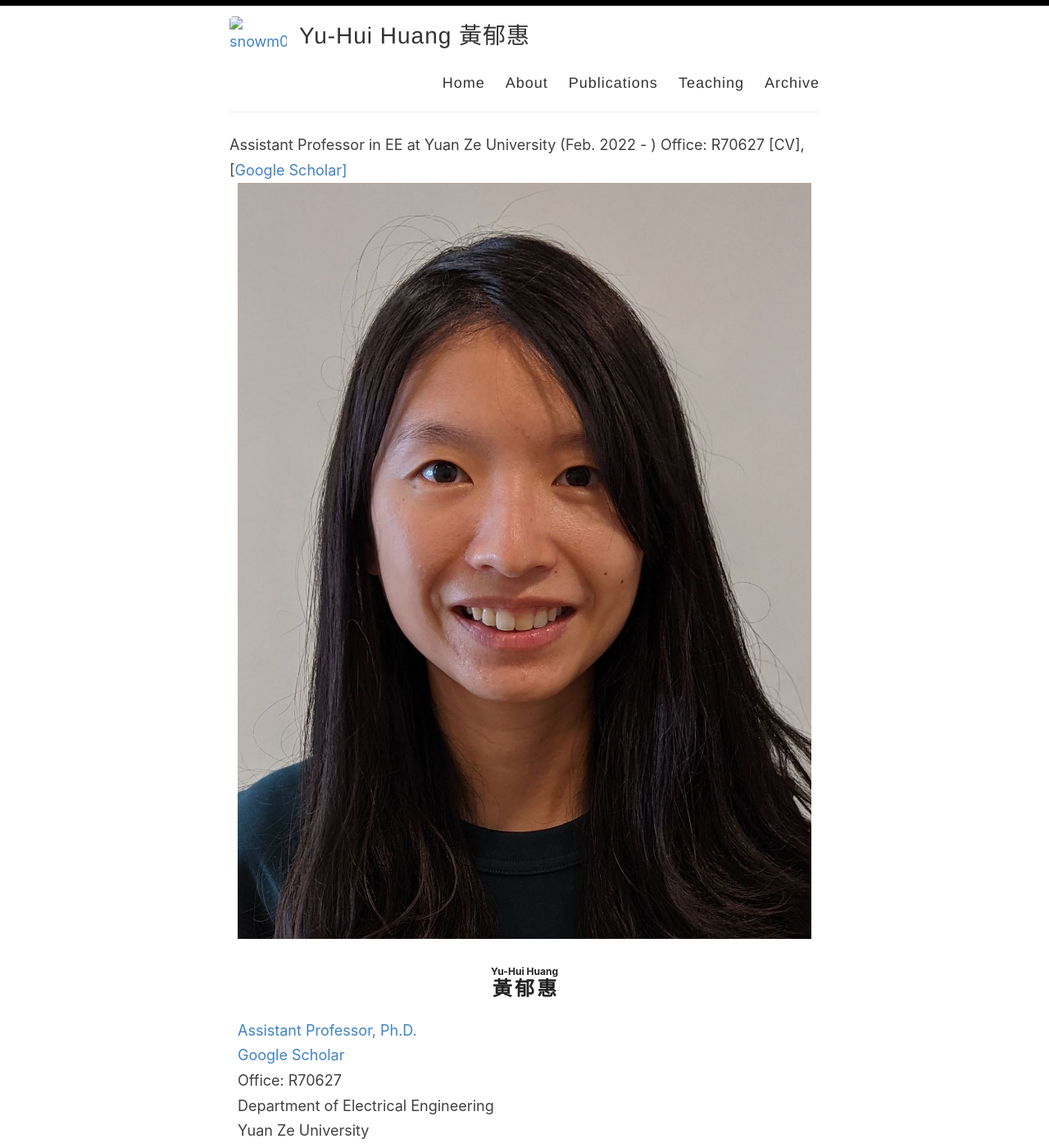
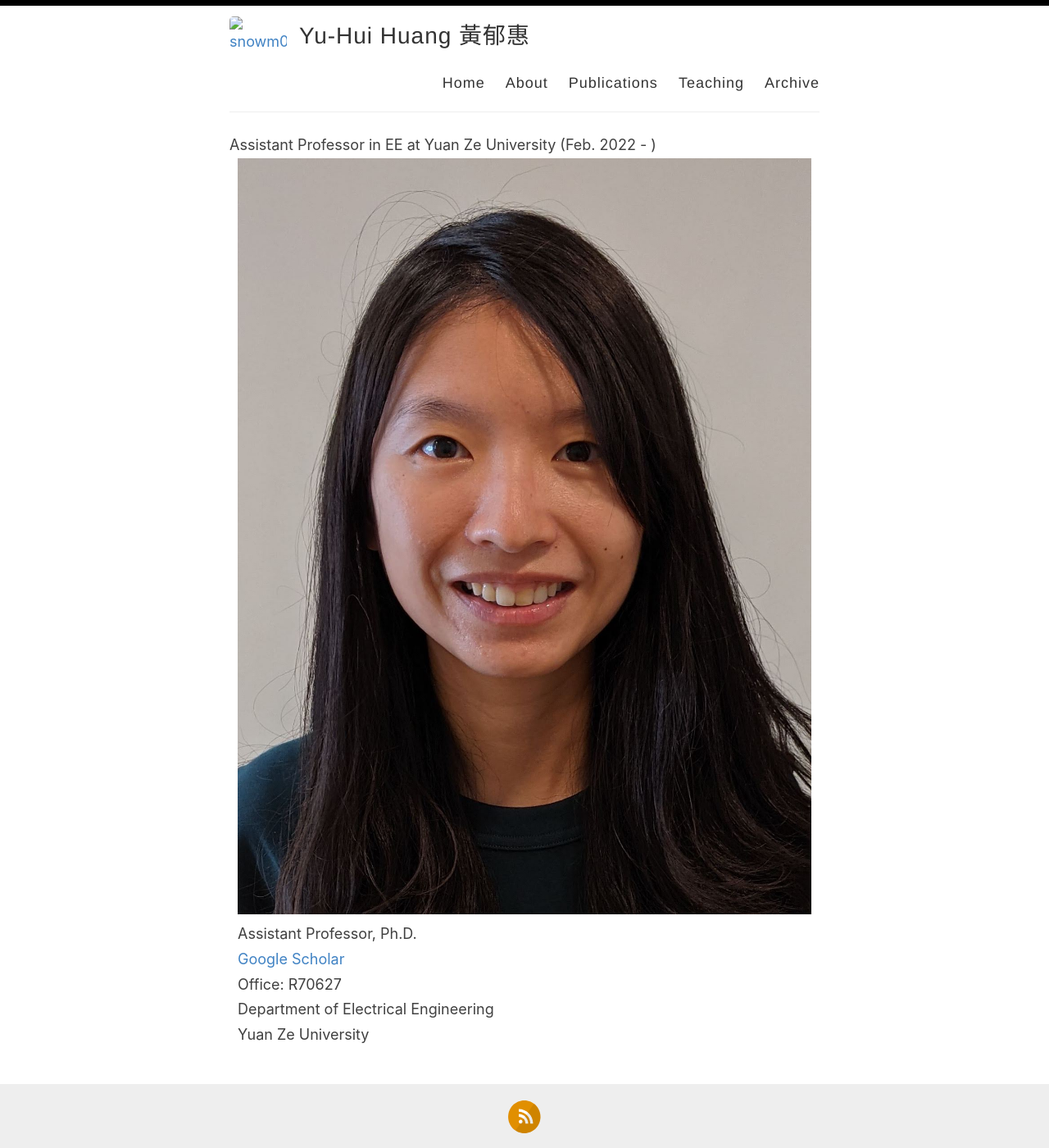
Before and after one commit to snowm0425/snowm0425.github.io, a Jekyll site: the page built from index.html, in a window 1280 px wide and 1400 px high. Shown: the whole window at 82% size. Built offline with Jekyll 4.4.1, drawn with Linux system fonts in a browser that asks for light colours; the list of posts is cut into pages by our own code.

Commit message:
Update index.html

```diff
--- a/index.html
+++ b/index.html
@@ -4,9 +4,7 @@ layout: default
 
 Assistant Professor in EE at Yuan Ze University (Feb. 2022 - )
 
-Office: R70627
 
-[CV],[<a href="https://scholar.google.com/citations?user=dNySFFYAAAAJ&hl=en">Google Scholar]
 
   <div class="container">
 	<div class="row">
@@ -14,10 +12,7 @@ Office: R70627
 			<img id="photo" class="img-rounded" src="images/PXL_20211030_052031911.jpg"></td>
 		</div>
 		<div class="col-md-4">
-			<!-- <h2><b>Xu Jia</b><ruby> 黃郁惠 </ruby></h2> -->
-			<h2>
-				<ruby><b>黃郁惠</b><rt><b>Yu-Hui Huang</b></rt></ruby>
-			</h2>
+
 			Assistant Professor, Ph.D.
 			<br><a href="https://scholar.google.com/citations?user=dNySFFYAAAAJ&hl=en">Google Scholar</a>
 			<br> Office: R70627
```
